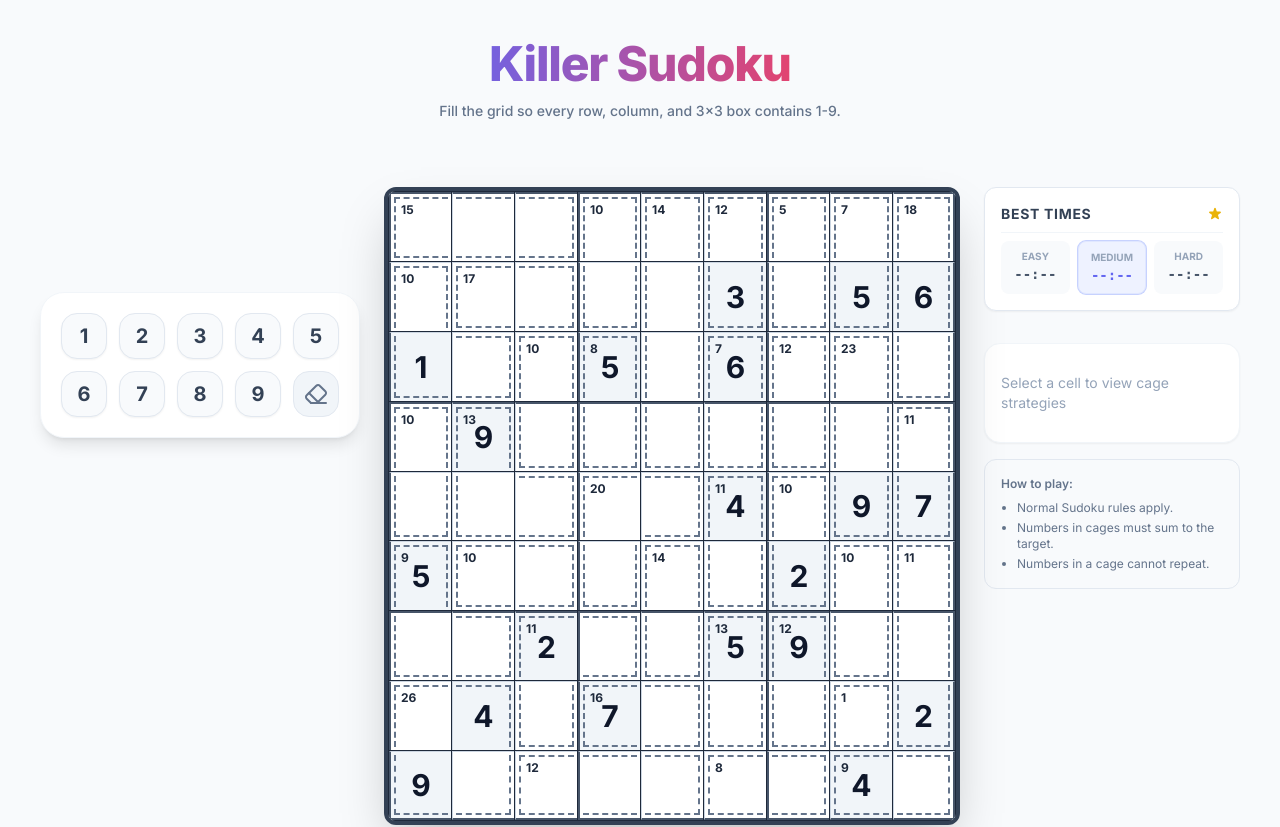
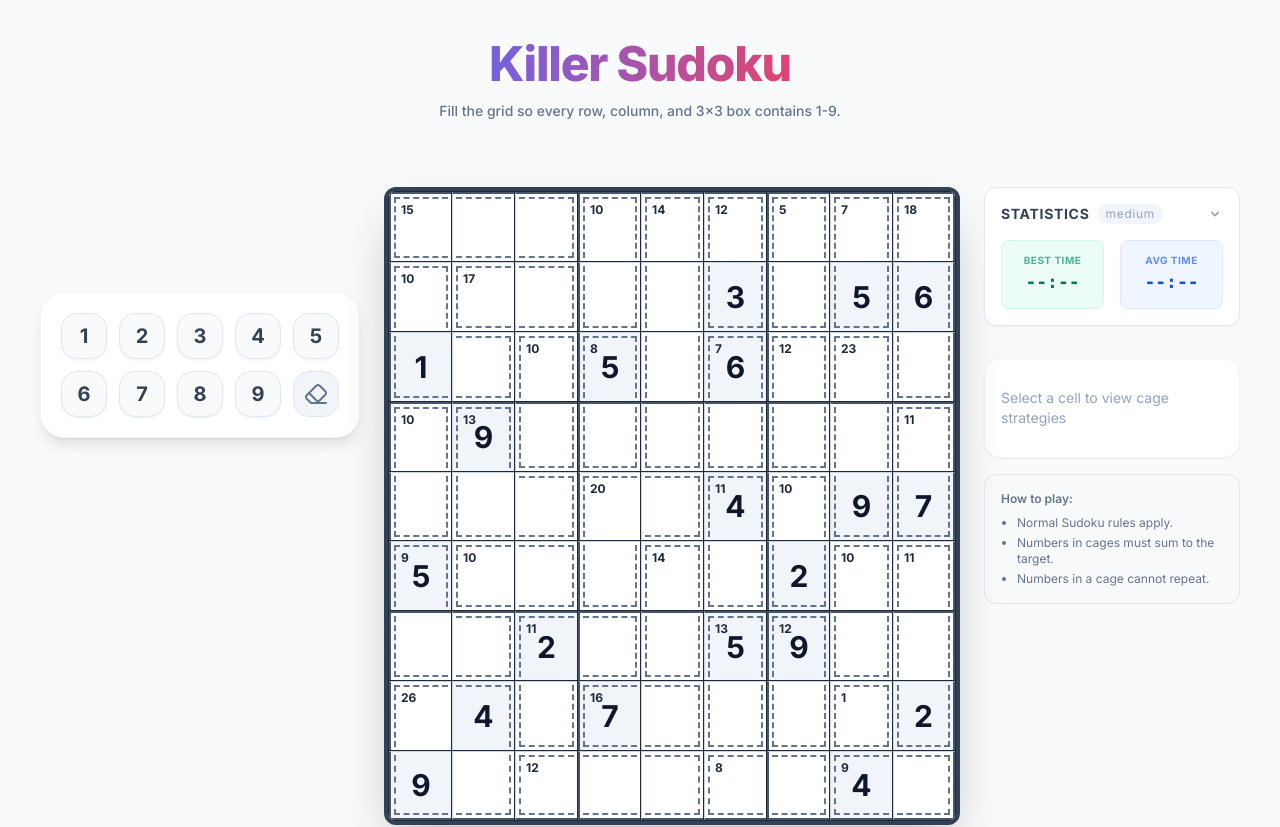
Before and after one commit to femisowems/killer-sudoku-project, a React (Vite) app: page / in a window 1280 px wide. Shown: the top 827 px of the page. Built offline with nearby package versions, Linux system fonts and the light colour scheme.

Commit message:
Feat: Add Recharts and update Scoreboard to use charts
Added the 'recharts' library and related dependencies to package.json. Updated Scoreboard.jsx to use Recharts for visualizing score data. Adjusted GameContext to support new chart data structure.

```diff
--- a/package.json
+++ b/package.json
@@ -12,7 +12,8 @@
   "dependencies": {
     "canvas-confetti": "^1.9.4",
     "react": "^18.2.0",
-    "react-dom": "^18.2.0"
+    "react-dom": "^18.2.0",
+    "recharts": "^3.6.0"
   },
   "devDependencies": {
     "@types/react": "^18.2.43",
--- a/src/components/game/Scoreboard.jsx
+++ b/src/components/game/Scoreboard.jsx
@@ -1,38 +1,79 @@
 
 import React, { useState, useEffect } from 'react';
+import { AreaChart, Area, Tooltip, ResponsiveContainer } from 'recharts';
 
 import { useGame } from '../../context/GameContext';
 
 const Scoreboard = () => {
     const { difficulty, isWon, timerSeconds, isAutoSolved } = useGame();
-    const [bestTimes, setBestTimes] = useState({
-        easy: null,
-        medium: null,
-        hard: null
+    const [stats, setStats] = useState({
+        easy: { started: 0, wins: [] },
+        medium: { started: 0, wins: [] },
+        hard: { started: 0, wins: [] }
     });
+    const [viewDetail, setViewDetail] = useState(false);
 
-    // Load from local storage
+    // Load stats and migrate
     useEffect(() => {
-        const saved = localStorage.getItem('killerSudokuBestTimes');
-        if (saved) {
-            setBestTimes(JSON.parse(saved));
+        const savedStats = localStorage.getItem('killerSudokuStats');
+        if (savedStats) {
+            setStats(JSON.parse(savedStats));
+        } else {
+            // Attempt migration from old best times
+            const oldBest = localStorage.getItem('killerSudokuBestTimes');
+            if (oldBest) {
+                const parsedBest = JSON.parse(oldBest);
+                const newStats = {
+                    easy: { started: parsedBest.easy ? 1 : 0, wins: parsedBest.easy ? [parsedBest.easy] : [] },
+                    medium: { started: parsedBest.medium ? 1 : 0, wins: parsedBest.medium ? [parsedBest.medium] : [] },
+                    hard: { started: parsedBest.hard ? 1 : 0, wins: parsedBest.hard ? [parsedBest.hard] : [] }
+                };
+                setStats(newStats);
+                localStorage.setItem('killerSudokuStats', JSON.stringify(newStats));
+            }
         }
     }, []);
 
-    // Update best time on win
+    // Update stats on win
     useEffect(() => {
         if (isWon && !isAutoSolved) {
-            setBestTimes(prev => {
-                const currentBest = prev[difficulty];
-                if (currentBest === null || timerSeconds < currentBest) {
-                    const newTimes = { ...prev, [difficulty]: timerSeconds };
-                    localStorage.setItem('killerSudokuBestTimes', JSON.stringify(newTimes));
-                    return newTimes;
-                }
-                return prev;
+            setStats(prev => {
+                // Check if this win is already recorded (simple debounce via timerSeconds check? or just rely on isWon only firing once per game session ideally.
+                // Context state cleanup ensures proper isWon toggling, but react strict mode might fire twice.
+                // We'll trust the updater function runs correctly or we can check if last win time equals current.
+                // For safety, let's assume one mount per win or simple distinct addition.
+
+                const currentDiffStats = prev[difficulty] || { started: 1, wins: [] }; // fallback if started not tracked yet
+                const lastWin = currentDiffStats.wins[currentDiffStats.wins.length - 1];
+
+                // Prevent duplicate recording of same game win if re-rendering
+                // NOTE: This logic is imperfect vs reloads, but good enough for session.
+                // A better way is if GameContext provided a unique GameID.
+                // For now, we'll check if the last win matches the current time mostly.
+                if (lastWin === timerSeconds) return prev;
+
+                const newWins = [...currentDiffStats.wins, timerSeconds];
+                const newStats = {
+                    ...prev,
+                    [difficulty]: {
+                        ...currentDiffStats,
+                        wins: newWins
+                    }
+                };
+                localStorage.setItem('killerSudokuStats', JSON.stringify(newStats));
+                return newStats;
             });
         }
     }, [isWon, difficulty, timerSeconds, isAutoSolved]);
+
+    const getStatsForLevel = (level) => {
+        const s = stats[level] || { started: 0, wins: [] };
+        const wins = s.wins;
+        const best = wins.length > 0 ? Math.min(...wins) : null;
+        const avg = wins.length > 0 ? Math.floor(wins.reduce((a, b) => a + b, 0) / wins.length) : null;
+        const winRate = s.started > 0 ? Math.round((wins.length / s.started) * 100) : 0;
+        return { best, avg, winRate, played: s.started };
+    };
 
     const formatTime = (seconds) => {
         if (seconds === null) return '--:--';
@@ -41,24 +82,92 @@ const Scoreboard = () => {
         return `${m}:${s.toString().padStart(2, '0')}`;
     };
 
+    const currentStats = getStatsForLevel(difficulty);
+
     return (
-        <div className="bg-white p-4 rounded-xl border border-slate-200 shadow-sm w-full mb-4 animate-fade-in">
-            <h3 className="text-sm font-bold text-slate-700 uppercase tracking-wider mb-2 border-b border-slate-100 pb-2 flex justify-between items-center">
-                <span>Best Times</span>
-                <svg xmlns="http://www.w3.org/2000/svg" className="h-4 w-4 text-yellow-500" viewBox="0 0 20 20" fill="currentColor">
-                    <path d="M9.049 2.927c.3-.921 1.603-.921 1.902 0l1.07 3.292a1 1 0 00.95.69h3.462c.969 0 1.371 1.24.588 1.81l-2.8 2.034a1 1 0 00-.364 1.118l1.07 3.292c.3.921-.755 1.688-1.54 1.118l-2.8-2.034a1 1 0 00-1.175 0l-2.8 2.034c-.784.57-1.838-.197-1.539-1.118l1.07-3.292a1 1 0 00-.364-1.118L2.98 8.72c-.783-.57-.38-1.81.588-1.81h3.461a1 1 0 00.951-.69l1.07-3.292z" />
+        <div className="bg-white p-4 rounded-xl border border-slate-200 shadow-sm w-full mb-4 animate-fade-in transition-all">
+            <div
+                className="flex justify-between items-center mb-4 cursor-pointer group"
+                onClick={() => setViewDetail(!viewDetail)}
+                title="Toggle Details"
+            >
+                <h3 className="text-sm font-bold text-slate-700 uppercase tracking-wider flex items-center gap-2">
+                    <span>Statistics</span>
+                    <span className="text-xs font-normal text-slate-400 bg-slate-100 px-2 py-0.5 rounded-full lowercase group-hover:bg-slate-200 transition-colors">
+                        {difficulty}
+                    </span>
+                </h3>
+                <svg xmlns="http://www.w3.org/2000/svg" className={`h-4 w-4 text-slate-400 transform transition-transform ${viewDetail ? 'rotate-180' : ''}`} viewBox="0 0 20 20" fill="currentColor">
+                    <path fillRule="evenodd" d="M5.293 7.293a1 1 0 011.414 0L10 10.586l3.293-3.293a1 1 0 111.414 1.414l-4 4a1 1 0 01-1.414 0l-4-4a1 1 0 010-1.414z" clipRule="evenodd" />
                 </svg>
-            </h3>
-            <div className="grid grid-cols-3 gap-2 text-center">
-                {['easy', 'medium', 'hard'].map(level => (
-                    <div key={level} className={`flex flex-col p-2 rounded-lg transition-colors ${difficulty === level ? 'bg-indigo-50 border border-indigo-100 ring-1 ring-indigo-200' : 'bg-slate-50'}`}>
-                        <span className="text-[10px] uppercase font-bold text-slate-400">{level}</span>
-                        <span className={`text-sm font-mono font-bold ${difficulty === level ? 'text-primary' : 'text-slate-600'}`}>
-                            {formatTime(bestTimes[level])}
-                        </span>
+            </div>
+
+            <div className="grid grid-cols-2 gap-4">
+                <div className="bg-emerald-50 p-3 rounded-lg border border-emerald-100 flex flex-col items-center">
+                    <span className="text-[10px] uppercase font-bold text-emerald-600/70 tracking-wider">Best Time</span>
+                    <span className="font-mono font-bold text-emerald-700 text-lg">{formatTime(currentStats.best)}</span>
+                </div>
+                <div className="bg-blue-50 p-3 rounded-lg border border-blue-100 flex flex-col items-center">
+                    <span className="text-[10px] uppercase font-bold text-blue-600/70 tracking-wider">Avg Time</span>
+                    <span className="font-mono font-bold text-blue-700 text-lg">{formatTime(currentStats.avg)}</span>
+                </div>
+            </div>
+
+            {viewDetail && (
+                <div className="grid grid-cols-2 gap-4 mt-4 animate-fade-in-down">
+                    <div className="bg-slate-50 p-3 rounded-lg border border-slate-100 flex flex-col items-center">
+                        <span className="text-[10px] uppercase font-bold text-slate-400 tracking-wider">Played</span>
+                        <span className="font-bold text-slate-700 text-lg">{currentStats.played}</span>
                     </div>
-                ))}
-            </div>
+                    <div className="bg-slate-50 p-3 rounded-lg border border-slate-100 flex flex-col items-center">
+                        <span className="text-[10px] uppercase font-bold text-slate-400 tracking-wider">Win Rate</span>
+                        <span className="font-bold text-slate-700 text-lg">{currentStats.winRate}%</span>
+                    </div>
+
+                    {/* Mini History Chart - Recharts Area Chart */}
+                    <div className="col-span-2 mt-4 h-24 w-full">
+                        {stats[difficulty].wins.length > 0 ? (
+                            <ResponsiveContainer width="100%" height="100%">
+                                <AreaChart
+                                    data={stats[difficulty].wins.slice(-20).map((t, i) => ({ index: i + 1, time: t }))}
+                                >
+                                    <defs>
+                                        <linearGradient id="colorTime" x1="0" y1="0" x2="0" y2="1">
+                                            <stop offset="5%" stopColor="#4f46e5" stopOpacity={0.3} />
+                                            <stop offset="95%" stopColor="#4f46e5" stopOpacity={0} />
+                                        </linearGradient>
+                                    </defs>
+                                    <Tooltip
+                                        content={({ active, payload }) => {
+                                            if (active && payload && payload.length) {
+                                                return (
+                                                    <div className="bg-slate-800 text-white text-xs p-2 rounded shadow-lg">
+                                                        <p className="font-bold">Game {payload[0].payload.index}</p>
+                                                        <p>Time: {formatTime(payload[0].value)}</p>
+                                                    </div>
+                                                );
+                                            }
+                                            return null;
+                                        }}
+                                    />
+                                    <Area
+                                        type="monotone"
+                                        dataKey="time"
+                                        stroke="#4f46e5"
+                                        fillOpacity={1}
+                                        fill="url(#colorTime)"
+                                        strokeWidth={2}
+                                    />
+                                </AreaChart>
+                            </ResponsiveContainer>
+                        ) : (
+                            <div className="w-full h-full flex items-center justify-center text-xs text-slate-400 border border-dashed border-slate-200 rounded">
+                                Win a game to see your history!
+                            </div>
+                        )}
+                    </div>
+                </div>
+            )}
         </div>
     );
 };
```
Also changed, not shown: src/context/GameContext.jsx (+24 -1 lines), 1 other file (tests, documents, lock files or other folders).
